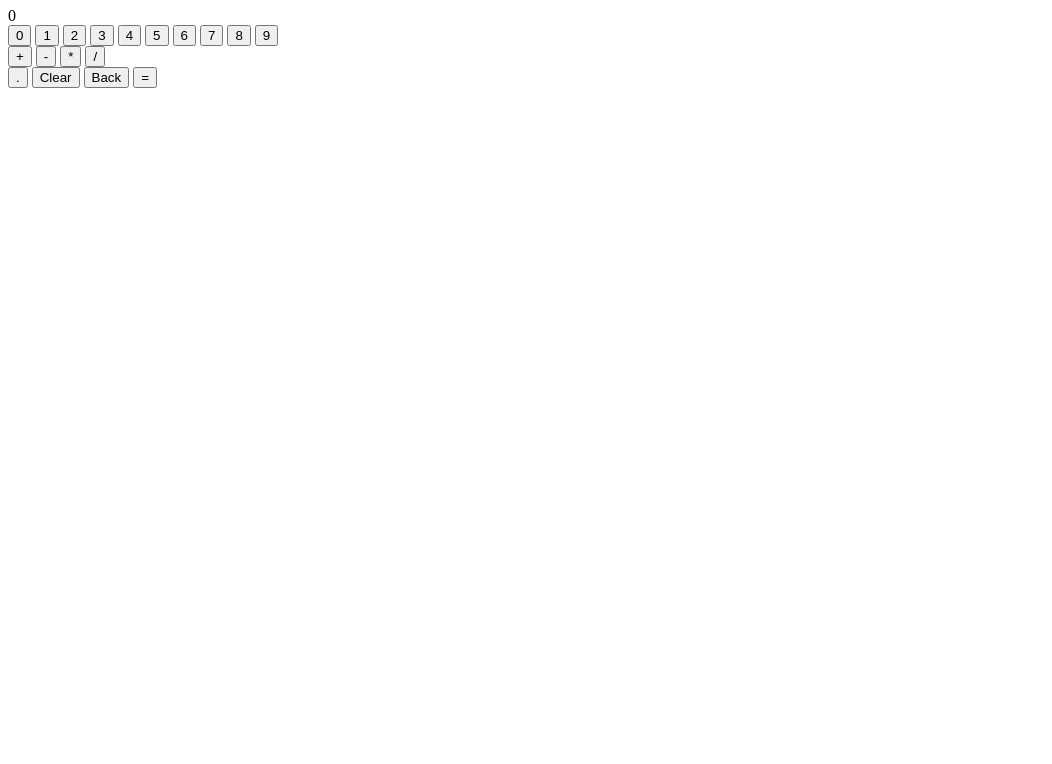
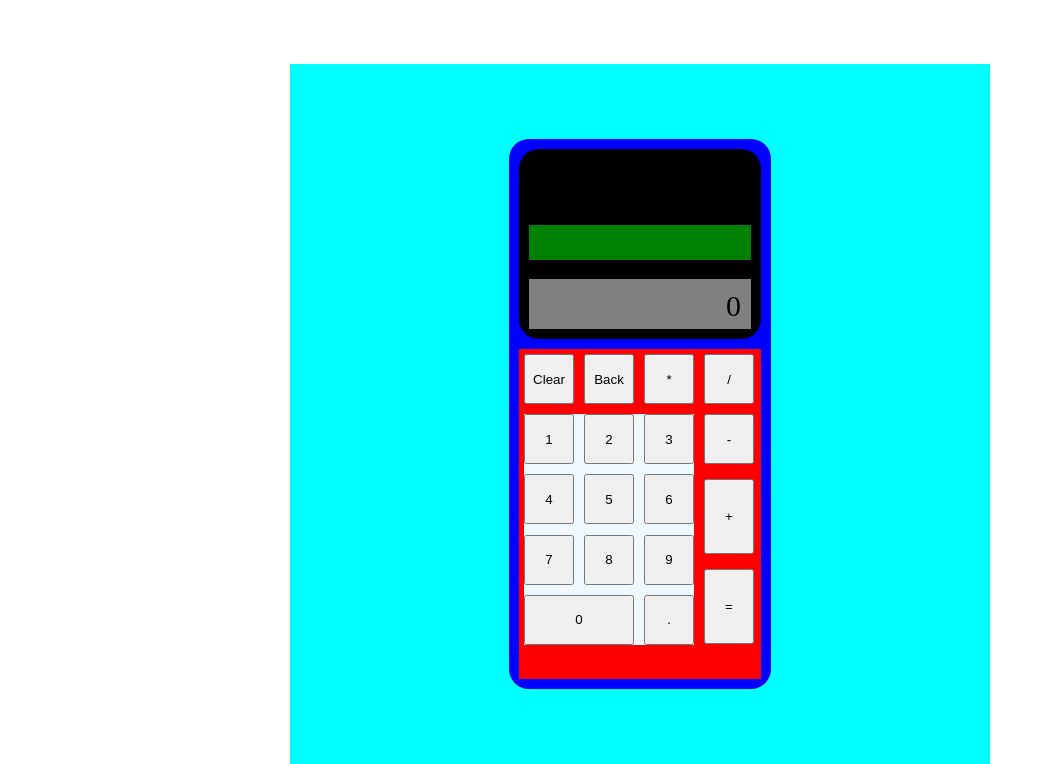
Before and after one commit to Md-Mosabbir/Calculator, a plain HTML site: page index.html in a window 1280 px wide. Shown: the part 73-837 px from the top of the page, without its empty margins (0-1052 px from the left). Before the commit the page ends 800 px from the top, so only its background shows below. Drawn offline with Linux system fonts and the light colour scheme.

Commit message:
Styling Half Done

```diff
--- a/index.html
+++ b/index.html
@@ -14,14 +14,30 @@
     <div class="calculator-container">
         <div class="calculator">
 
+            <div class="display">
                 <div class="previous-number"></div>
                 <div class="current-number">0</div>
+            </div>
 
 
 
+            <div class="operation-container">
+
+                <div class= "operations">
+
+                    <button class="Clear style-number">Clear</button>
+                    <button class="Back style-number">Back</button>
+
+                    <button class = "operator">*</button>
+                    <button class = "operator">/</button>
+
+                </div>
+
+                 <div class="Buttons-and-side">
+
 
                     <div class="buttons">
-                <button class ="number">0</button>
+
                     <button class ="number">1</button>
                     <button class ="number">2</button>
                     <button class ="number">3</button>
@@ -31,21 +47,22 @@
                     <button class ="number">7</button>
                     <button class ="number">8</button>
                     <button class ="number">9</button>
+                    <button class ="number zero">0</button>
+                    <button class="Decimal">.</button>
 
                     </div>
 
-            <div class= "operations">
 
-                <button class = "operator">+</button>
+                    <div class="side">
                         <button class = "operator">-</button>
-                <button class = "operator">*</button>
-                <button class = "operator">/</button>
+                        <button class = "operator special-size">+</button>
+
+                        <button class="Calculating-equal-sign special-size">=</button>
 
                     </div>
-            <button class="Decimal">.</button>
-            <button class="Clear">Clear</button>
-            <button class="Back">Back</button>
-            <button class="Calculating-equal-sign">=</button>
+                </div>
+
+            </div>
         </div>
 
     </div>
--- a/static/app/app.js
+++ b/static/app/app.js
@@ -75,6 +75,11 @@ function Delete(){
         if(presentNum == ''){
             Current.textContent = '0';
         }
+
+    }
+    if (presentNum == '' && pastNum !== '' && Operation == ''){
+        pastNum = pastNum.slice(0, -1);
+        Current.textContent = pastNum;
 
     }
 }
--- a/static/style/style.css
+++ b/static/style/style.css
@@ -0,0 +1,136 @@
+*{
+    padding: 0;
+    margin: 0;
+    box-sizing: border-box;
+}
+
+
+.calculator-container{
+    display: flex;
+    justify-content: center;
+    align-items: center;
+
+    background-color: aqua;
+    width: 700px;
+    height: 700px;
+    margin: 100px auto 0 auto;
+
+
+}
+
+.calculator{
+    position: relative;
+    background-color: blue;
+    border-radius: 20px;
+    padding: 10px;
+    width: 262px;
+    height: 550px;
+    overflow: hidden;
+}
+
+.display{
+    display: flex;
+    flex-direction: column;
+    justify-content: flex-end;
+    gap: 1.2rem;
+    background-color: black;
+    width: 100%;
+    height: 190px;
+    border-radius: 20px;
+    margin: 0 auto;
+    padding: 10px;
+
+}
+
+.previous-number{
+    background-color: green;
+    width: 100%;
+    height: 35px;
+    text-align: right;
+    font-size: 18px;
+    padding: 10px;
+}
+
+.current-number{
+    background-color: gray;
+    width: 100%;
+    height: 50px;
+    text-align: right;
+    font-size: 30px;
+    padding: 10px;
+}
+
+.operation-container{
+    background-color: red;
+    padding: 5px;
+    height: 330px;
+    margin-top: 10px;
+}
+
+.Buttons-and-side{
+    display: flex;
+    gap: 10px;
+}
+
+.side{
+    display: flex;
+    flex-direction: column;
+    gap: 10px;
+}
+
+.buttons{
+    background-color: aliceblue;
+    width: 170px;
+    height: 231px;
+
+    display: flex;
+    flex-wrap: wrap;
+    gap: 10px;
+
+}
+
+.number{
+    width: 50px;
+    height: 50px;
+}
+
+.number.zero{
+    width: 110px;
+    height: 50px;
+
+
+}
+
+.Decimal{
+    width: 50px;
+    height: 50px;
+
+}
+
+
+.operations{
+    display: flex;
+    margin-bottom: 10px;
+    gap: 10px;
+
+
+
+}
+.operator{
+    width: 50px;
+    height: 50px;
+
+}
+
+.style-number{
+    width: 50px;
+    height: 50px;
+}
+
+
+.special-size{
+    margin-top: 5px;
+    width: 50px;
+    height: 75px;
+
+}
```
Lines whose indentation alone changed are shown as unchanged.
